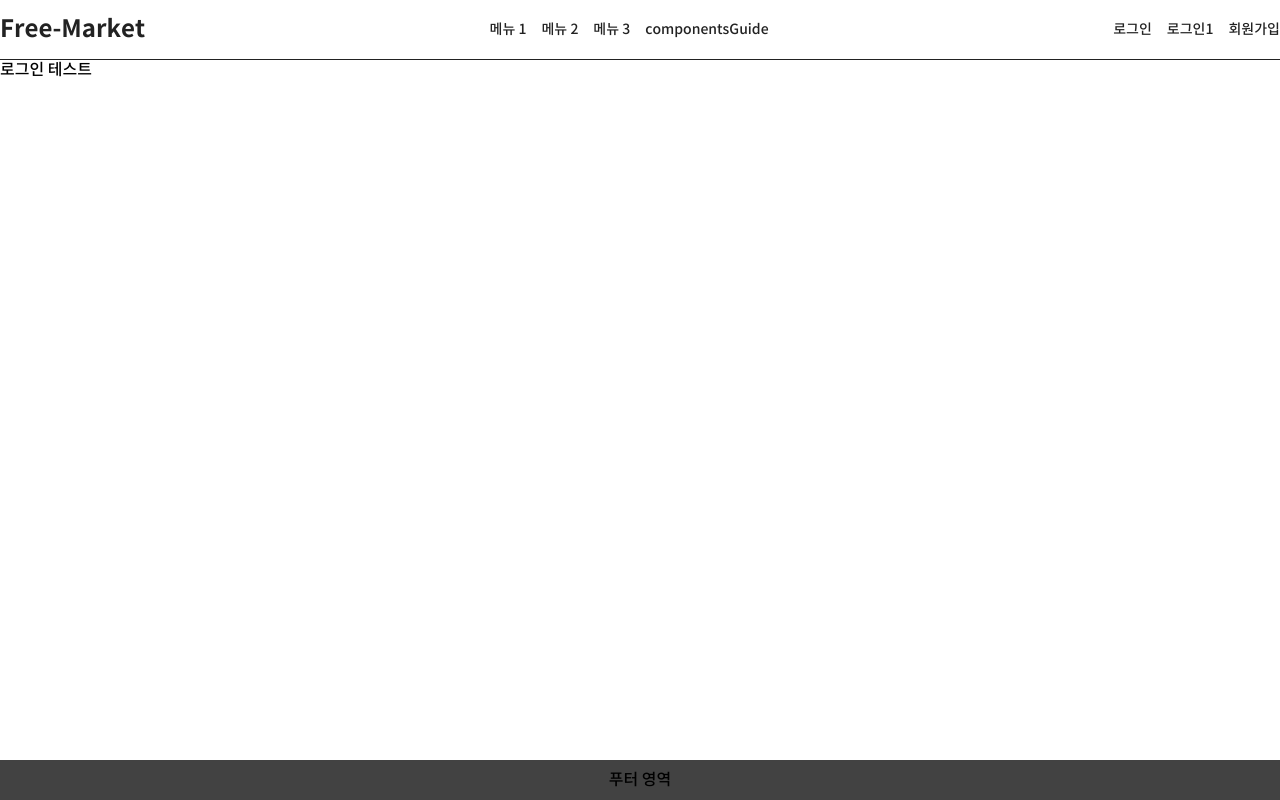
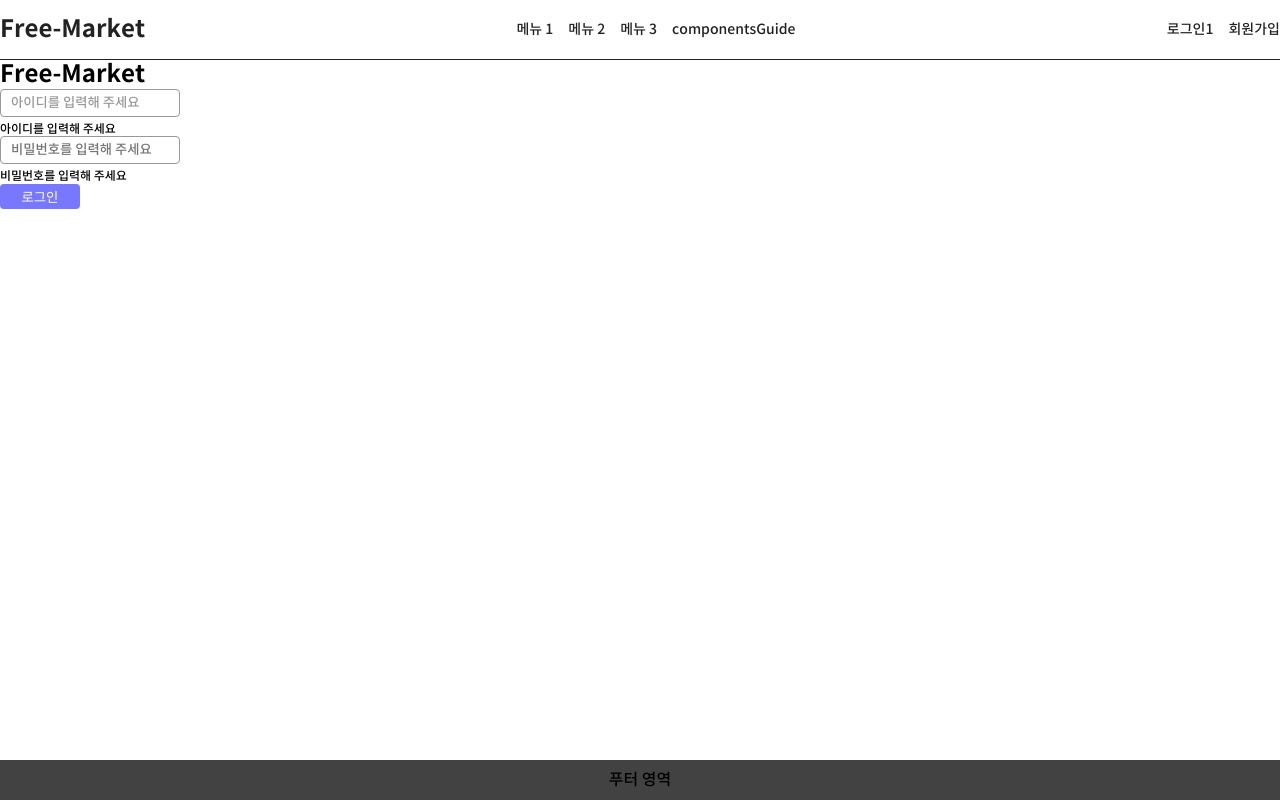
Before and after one commit to seohyun8592/free_market, a Next.js app: page /login1 in a window 1280 px wide. Built offline with nearby package versions, Linux system fonts and the light colour scheme.

Commit message:
test77777

```diff
--- a/src/app/login1/page.tsx
+++ b/src/app/login1/page.tsx
@@ -1,5 +1,13 @@
+"use client"
+
 import React from "react"
 
-export default function hello() {
-  return <div>로그인 테스트</div>
+import LoginForm from "@/components/layout/LoginForm"
+
+export default function Login() {
+  return (
+    <>
+      <LoginForm />
+    </>
+  )
 }
--- a/src/components/layout/Nav.tsx
+++ b/src/components/layout/Nav.tsx
@@ -21,9 +21,6 @@ export default function Nav() {
       </ul>
       <ul className="menuList__item subMenu">
         <li>
-          <Link href="/loginTest">로그인</Link>
-        </li>
-        <li>
           <Link href="/login1">로그인1</Link>
         </li>
         <li>
```
Also changed, not shown: src/app/loginTest/page.tsx (deleted, +0 -62 lines).
